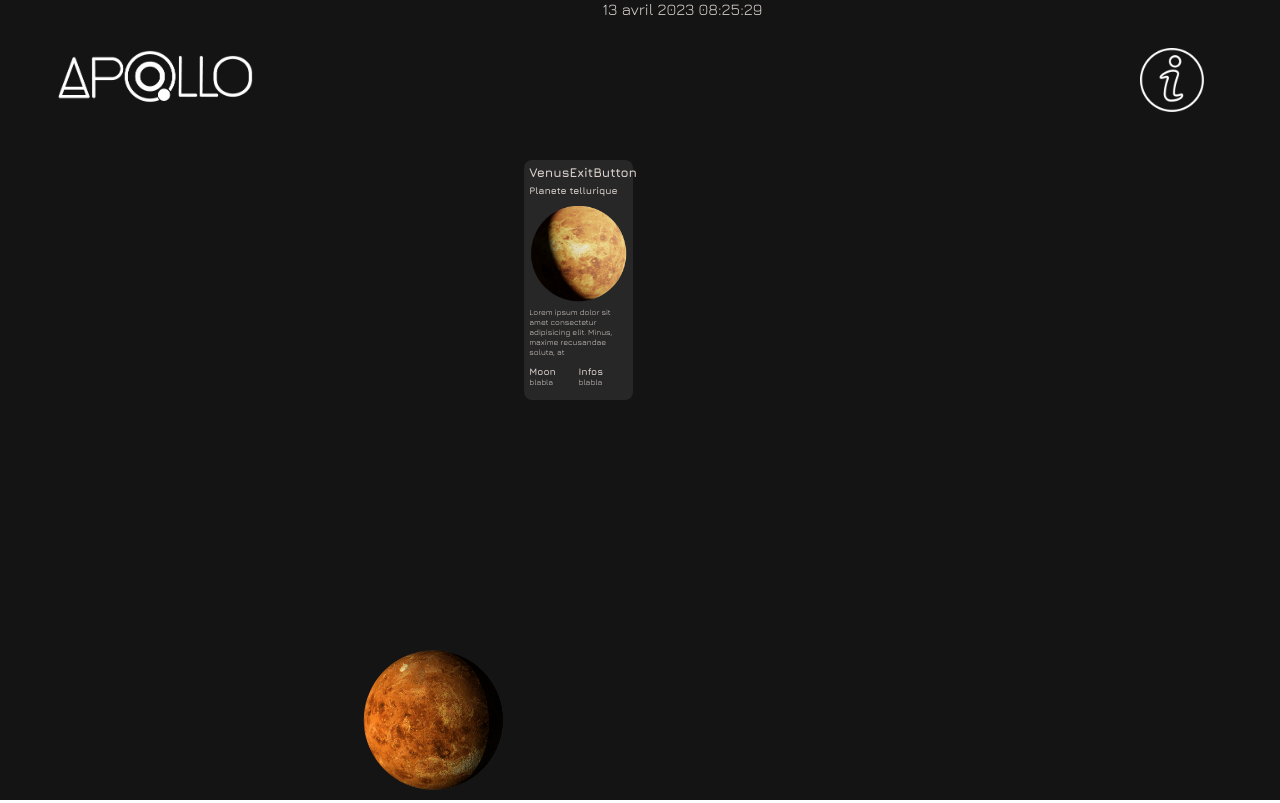
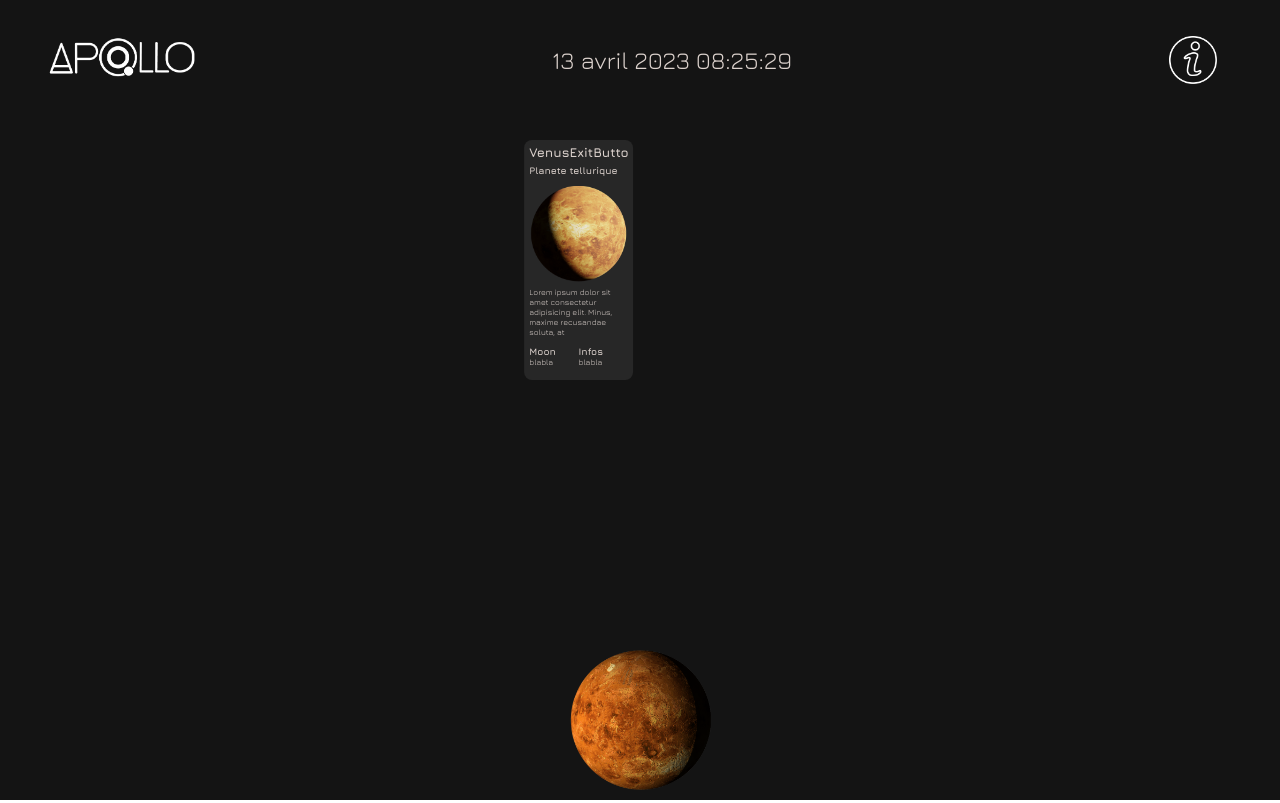
Before and after one commit to WildCodeSchool/2023-02-js-btz-apollo, a React (Create React App) app: page / in a window 1280 px wide. Built offline with nearby package versions, Linux system fonts and the light colour scheme; a web font is replaced by a local one.

Commit message:
fix css de l'element Clock et ajout overflow hidden a App

```diff
--- a/src/App.css
+++ b/src/App.css
@@ -5,6 +5,7 @@
     margin: 0;
     padding: 0;
     box-sizing: border-box;
+    overflow: hidden;
 }
 
 :root {
--- a/src/components/Header/Header.css
+++ b/src/components/Header/Header.css
@@ -1,7 +1,9 @@
 .header-container {
     width: 100vw;
-    height: 20vh;
+    height: 15vh;
     display: flex;
     justify-content: space-between;
+    align-items: center;
     padding: 0 0.5em;
+    font-size: 1.5em;
 }
```
